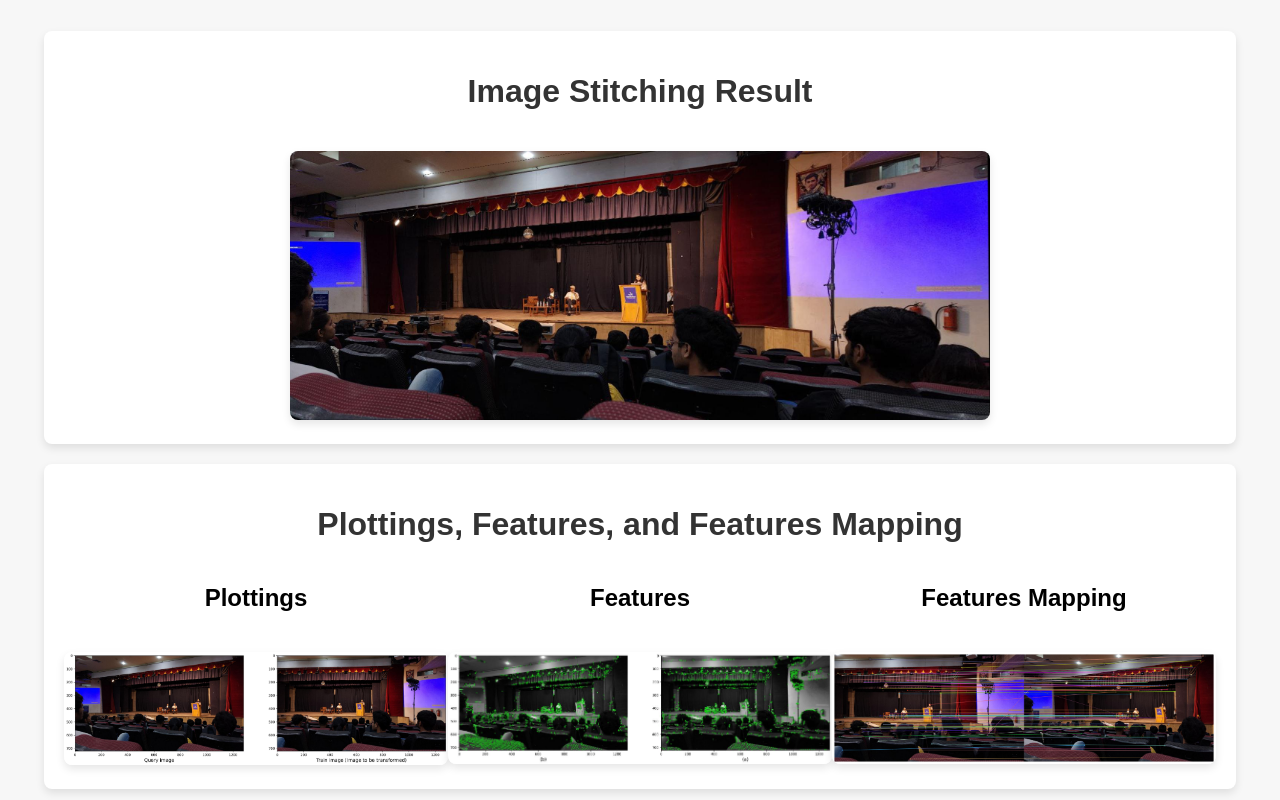
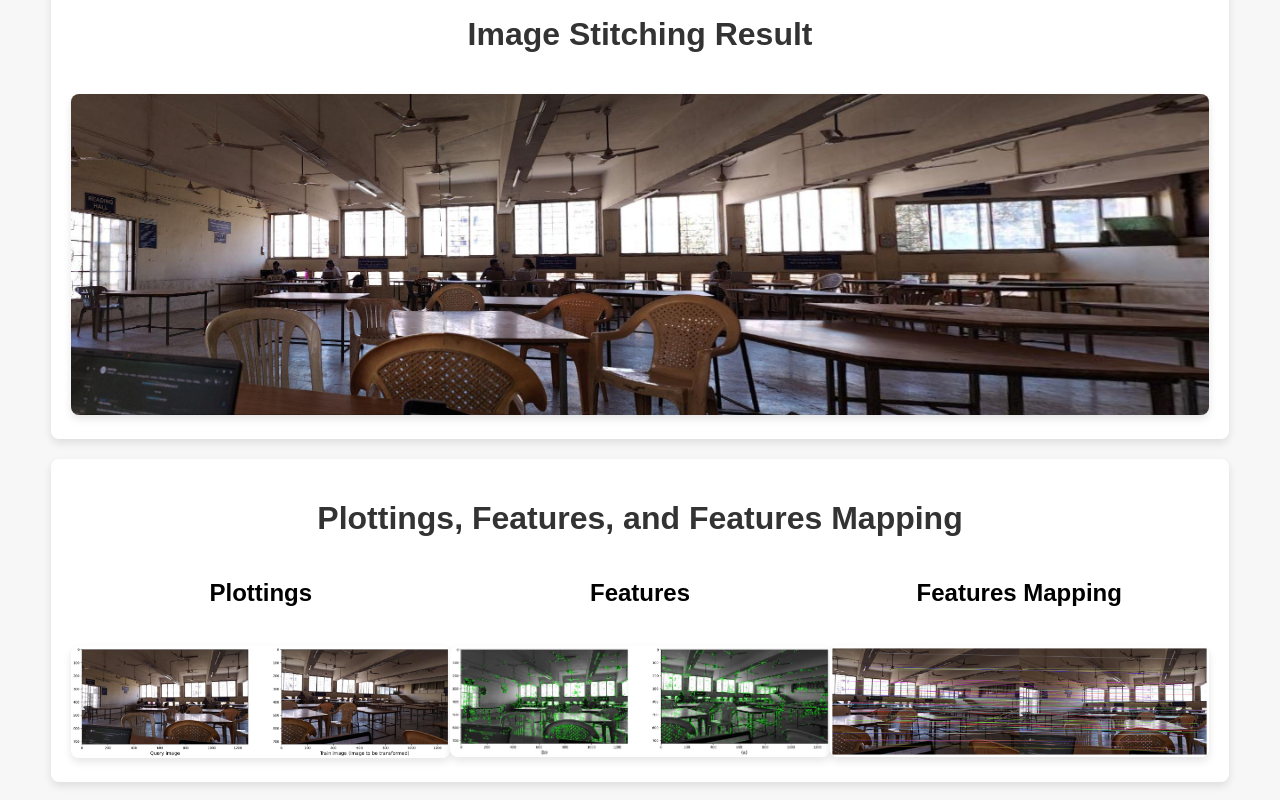
Before and after one commit to mayuresh-c19/ImageStitching, a Flask app: template Web/templates/result.html in a window 1280 px wide. Run offline with Flask 3, Linux system fonts and the light colour scheme; the template is opened without the code that fills it, so the values that code supplies are empty.

Commit message:
Changed some things in Web output

```diff
--- a/Web/templates/result.html
+++ b/Web/templates/result.html
@@ -8,12 +8,12 @@
         body {
             font-family: 'Arial', sans-serif;
             background-color: #f7f7f7;
-            margin: 0;
+            margin: 10;
             display: flex;
             flex-direction: column;
             align-items: center;
             justify-content: center;
-            height: 100vh;
+            height: 90vh;
         }
 
         .container {
@@ -23,7 +23,7 @@
             padding: 20px;
             width: 90%;
             text-align: center;
-            overflow: hidden;
+            /* overflow: hidden; */
             margin-top: 20px;
         }
 
@@ -33,7 +33,7 @@
 
         img {
             width: 100%;
-            max-width: 700px;
+            max-width: 1200px;
             height: auto;
             border-radius: 8px;
             margin-top: 20px;
```
Also changed, not shown: Web/static/output/horizontal_panorama_img_cropped.jpeg, Web/static/output/knn_matching_img_.jpeg, Web/static/output/plottings.jpeg, Web/static/output/sift_features_img_.jpeg, Web/uploads/query.jpg, Web/uploads/train.jpg.
